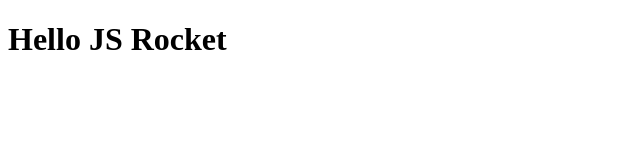
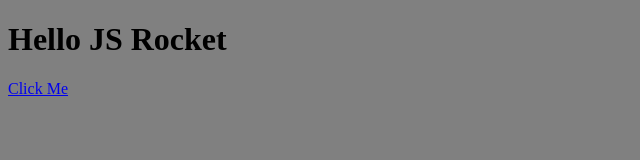
Before and after one commit to brentmwarner/js-rocket, a plain HTML site: page index.html in a window 1280 px wide. Shown: the whole page, without its empty margins (0-640 px from the left). Drawn offline with Linux system fonts and the light colour scheme.

Commit message:
added some car js

```diff
--- /dev/null
+++ b/css/style.css
@@ -0,0 +1,3 @@
+body{
+	background-color: grey;
+}
--- a/index.html
+++ b/index.html
@@ -2,13 +2,12 @@
 <html>
 <head>
 	<title>JS Rocket</title>
-	<script type="text/javascript">
-	console.log('Hello There')
-</script>
+	<script type="text/javascript" src="js/script.js"></script>
+	<link rel="stylesheet" type="text/css" href="css/style.css">
 </head>
 <body>
-	<h1>
-		Hello JS Rocket
-	</h1>
+	<h1>Hello JS Rocket </h1>
+	<a href="#" onclick="car.switchCar('true');">
+	Click Me</a>
 </body>
 </html>
--- /dev/null
+++ b/js/script.js
@@ -0,0 +1,32 @@
+
+  var car = {
+			make: 'VW',
+			type: 'Polo',
+			color: 'blue',
+			isTurnedOn: false,
+			numberOfWheels: 4,
+			seats: [
+				'seat 1',
+				'seat 2',
+				'seat 3',
+				'seat 4',
+			],
+			turnOn: function () {
+				this.isTurnedOn = true;
+
+			},
+			fly: function () {
+				alert('fly');
+			},
+			switchCar: function(isOn){
+				console.log('turn car ' + isOn)
+				;
+				if (isOn == true) {
+					this.isTurnedOn = true;
+				} else {
+					this.isTurnedOn = false;
+				}
+			}
+		};
+
+	console.log('Hello There')
```
